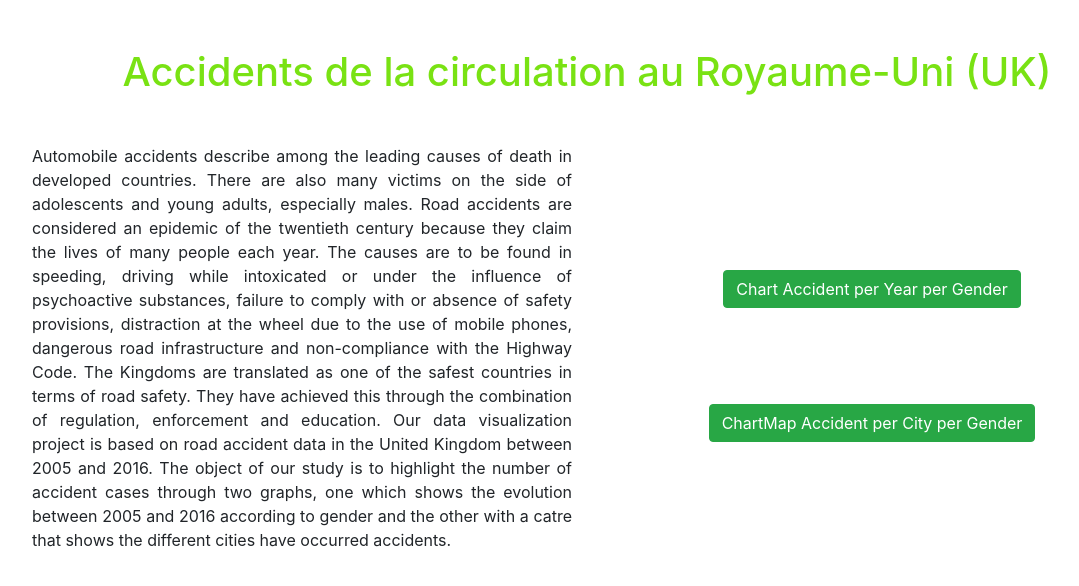
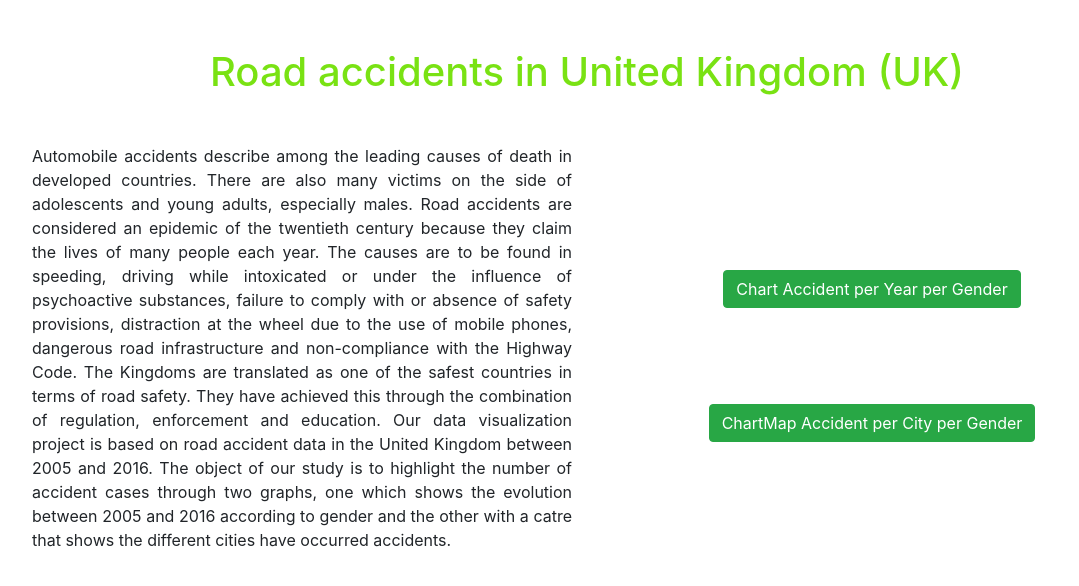
Before and after one commit to med-khey/visualisation-with-javascript-d3, a plain HTML site: page index.html in a window 1280 px wide. Shown: the whole page, without its empty margins (53-1132 px from the left). Drawn offline with Linux system fonts and the light colour scheme.

Commit message:
change title in english

```diff
--- a/index.html
+++ b/index.html
@@ -17,7 +17,7 @@
 
         <div class="text-center ">
 
-            <h1 class="m-5" style="color: #79e213"> Accidents de la circulation au Royaume-Uni (UK) </h1>
+            <h1 class="m-5" style="color: #79e213"> Road accidents in United Kingdom (UK) </h1>
             <div class="row align-items-center">
                 <div class="col-6">
                     <p class="text-justify">
```
Also changed, not shown: screenshots/home.png.
